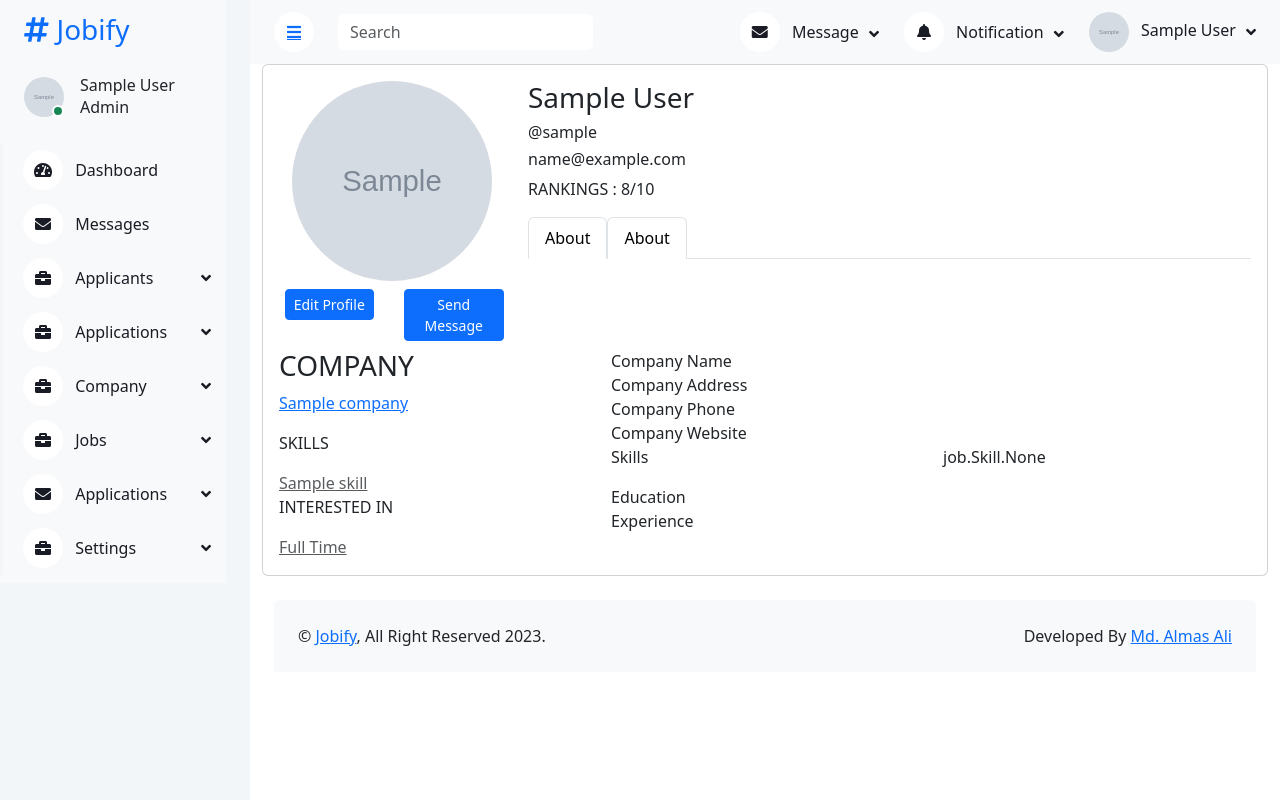
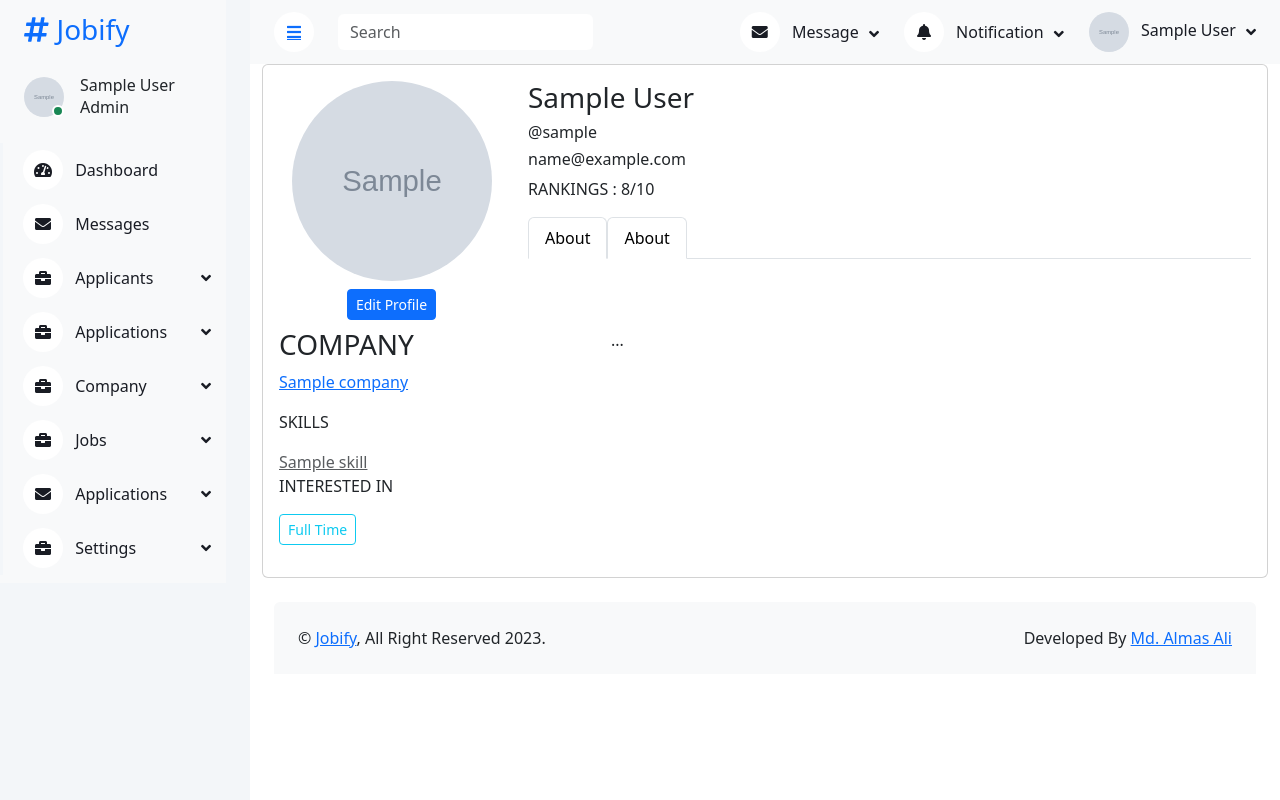
Before and after one commit to Almas-Ali/jobify, a Django app: page /profile/ in a window 1280 px wide. Run offline with Django 4.2, Linux system fonts and the light colour scheme; a user stored in the database is signed in; tables that the repository leaves empty hold one stand-in row (values such as "Sample post"); grey boxes marked "Sample" are stand-in pictures; some libraries are stand-ins or nearby versions.

Commit message:
feat: updated user profile edit features.

```diff
--- a/core/urls.py
+++ b/core/urls.py
@@ -15,4 +15,5 @@
 
     path('dashboard/', views.DashboardView.as_view(), name='dashboard'),
     path('profile/', views.ProfileView.as_view(), name='profile'),
+    path('profile/edit/', views.ProfileEditView.as_view(), name='edit_profile'),
 ]
--- a/core/views.py
+++ b/core/views.py
@@ -8,8 +8,9 @@
 from django.contrib import messages
 from django.shortcuts import redirect
 
-from job.models import Job, Category, Location, Tag, Application
+from job.models import Job, Category, Location, Tag, Application, Company
 from employeer.forms import ApplicationForm
+from account.forms import UserUpdateForm
 
 
 def get_matches_persenatge(job, applicant):
@@ -243,6 +244,34 @@
 class DashboardView(LoginRequiredMixin, TemplateView):
     template_name = 'dashboard/index.html'
 
+    def get_context_data(self, **kwargs):
+        if self.request.user.is_admin:
+            context = super().get_context_data(**kwargs)
+            context['total_jobs'] = Job.objects.all().count()
+            context['total_employeers'] = get_user_model().objects.filter(
+                is_employer=True).exclude(is_superuser=True).count()
+            context['total_applicants'] = get_user_model().objects.filter(
+                is_applicant=True).count()
+            context['total_applications'] = Application.objects.all().count()
+            context['total_companies'] = Company.objects.all().count()
+
+        elif self.request.user.is_employer:
+            context = super().get_context_data(**kwargs)
+
+            context['jobs'] = Job.objects.filter(
+                company=self.request.user.company).order_by('-created_at')
+            context['total_jobs'] = context['jobs'].count()
+            context['total_applications'] = Application.objects.filter(
+                job__in=context['jobs']).count()
+
+        elif self.request.user.is_applicant:
+            context = super().get_context_data(**kwargs)
+            context['applications'] = Application.objects.filter(
+                applicant=self.request.user).order_by('-created_at')
+            context['total_applications'] = context['applications'].count()
+
+        return context
+
 
 class ProfileView(LoginRequiredMixin, TemplateView):
     template_name = 'account/profile.html'
@@ -251,3 +280,24 @@
     #     context = super().get_context_data(**kwargs)
     #     context['user'] = get_user_model().objects.get(id=self.request.user.id)
     #     return context
+
+
+class ProfileEditView(LoginRequiredMixin, TemplateView):
+    template_name = 'account/edit_profile.html'
+
+    def get(self, *args, **kwargs):
+        context = {}
+        context['form'] = UserUpdateForm(instance=self.request.user)
+        return render(self.request, self.template_name, context)
+
+    def post(self, *args, **kwargs):
+        context = {}
+        context['form'] = UserUpdateForm(
+            self.request.POST, self.request.FILES, instance=self.request.user)
+        if context['form'].is_valid():
+            context['form'].save()
+            messages.success(
+                self.request, 'Your profile has been updated successfully')
+            return redirect('core:edit_profile')
+
+        return render(self.request, self.template_name, context)
--- a/templates/account/profile.html
+++ b/templates/account/profile.html
@@ -18,15 +18,15 @@
                       alt="profile image" class="rounded-circle" width="200px" height="200px">
                     {% endif %}
                     <div class="row text-center my-2">
-                        <div class="col-md-6">
-                            <a href="#" class="btn btn-sm btn-primary btn-block">Edit
+                        <div class="col-md-12">
+                            <a href="{% url 'core:edit_profile' %}" class="btn btn-sm btn-primary btn-block">Edit
                                 Profile</a>
                         </div>
-                        <div class="col-md-6">
+                        {% comment %} <div class="col-md-6">
                             <a href="#" class="btn btn-sm btn-primary btn-block">
                                 Send Message
                             </a>
-                        </div>
+                        </div> {% endcomment %}
                     </div>
                 </div>
                 <div class="col-md-9">
@@ -73,84 +73,14 @@
                         {% endif %}
 
                         <p>INTERESTED IN</p>
-                        <a href="#" class="text-muted">
+                        <p class="btn btn-sm btn-outline-info">
                             {{ request.user.interested_in }}
-                        </a><br>
+                        </p><br>
                     </div>
                 </div>
                 <div class="col-md-8">
                     <div class="tab-content profile-tab" id="myTabContent">
-
-                        {% if request.user.is_employer %}
-                        <div class="tab-pane fade show active" id="home" role="tabpanel" aria-labelledby="home-tab">
-                            <div class="row">
-                                <div class="col-md-6">
-                                    <label>Company Name</label>
-                                </div>
-                                <div class="col-md-6">
-                                    <p>
-                                        {% for company in request.user.employer.user_companies %}
-                                        {{ company }}
-                                        {% endfor %}
-                                    </p>
-                                </div>
-                            </div>
-                            <div class="row">
-                                <div class="col-md-6">
-                                    <label>Company Address</label>
-                                </div>
-                                <div class="col-md-6">
-                                    <p>{{ request.user.employer.address }}</p>
-                                </div>
-                            </div>
-                            <div class="row">
-                                <div class="col-md-6">
-                                    <label>Company Phone</label>
-                                </div>
-                                <div class="col-md-6">
-                                    <p>{{ request.user.employer.phone }}</p>
-                                </div>
-                            </div>
-                            <div class="row">
-                                <div class="col-md-6">
-                                    <label>Company Website</label>
-                                </div>
-                                <div class="col-md-6">
-                                    <p>{{ request.user.employer.website }}</p>
-                                </div>
-                            </div>
-                        </div>
-                        {% endif %}
-
-                        {% if request.user.is_applicant %}
-                        <div class="tab-pane fade show active" id="profile" role="tabpanel"
-                          aria-labelledby="profile-tab">
-                            <div class="row">
-                                <div class="col-md-6">
-                                    <label>Skills</label>
-                                </div>
-                                <div class="col-md-6">
-                                    <p>{{ request.user.skills }}</p>
-                                </div>
-                            </div>
-                            <div class="row">
-                                <div class="col-md-6">
-                                    <label>Education</label>
-                                </div>
-                                <div class="col-md-6">
-                                    <p>{{ request.user.education }}</p>
-                                </div>
-                            </div>
-                            <div class="row">
-                                <div class="col-md-6">
-                                    <label>Experience</label>
-                                </div>
-                                <div class="col-md-6">
-                                    <p>{{ request.user.experience }}</p>
-                                </div>
-                            </div>
-                        </div>
-                        {% endif %}
+                        ...
                     </div>
                 </div>
             </div>
--- a/templates/dashboard/messages_list.html
+++ b/templates/dashboard/messages_list.html
@@ -32,10 +32,10 @@
   <div class="card-body row col-md-8">
     <div class="col-md-2">
       {% if user.image %}
-      <img src="{{ request.user.image.url }}" alt="profile image" class="rounded-circle" width="90px" height="90px">
+      <img src="{{ user.image.url }}" alt="profile image" class="rounded-circle" width="90px" height="90px">
       {% else %}
       <img
-        src="https://ui-avatars.com/api/?name={{ request.user.get_full_name }}&amp;size=200&amp;rounded=true&amp;color=fff&amp;background=fc6369"
+        src="https://ui-avatars.com/api/?name={{ request.user.get_full_name }}&amp;size=200&amp;rounded=true&amp;color=fff&amp;background=random"
         alt="profile image" class="rounded-circle" width="90px" height="90px">
       {% endif %}
     </div>
--- a/templates/dashboard/sidenav.html
+++ b/templates/dashboard/sidenav.html
@@ -13,7 +13,7 @@
           style="width: 40px; height: 40px;">
         {% else %}
         <img class="rounded-circle"
-          src="https://ui-avatars.com/api/?name={{ request.user.get_full_name }}&amp;size=200&amp;rounded=true&amp;color=fff&amp;background=fc6369"
+          src="https://ui-avatars.com/api/?name={{ request.user.get_full_name }}&amp;size=200&amp;rounded=true&amp;color=fff&amp;background=random"
           alt="{{ request.user.username }}" style="width: 40px; height: 40px;">
         {% endif %}
         <div class="bg-success rounded-circle border border-2 border-white position-absolute end-0 bottom-0 p-1">
--- a/templates/dashboard/topnav.html
+++ b/templates/dashboard/topnav.html
@@ -83,7 +83,7 @@
         {% if request.user.image %}
           <img class="rounded-circle me-lg-2" src="{{ request.user.image.url }}" alt="{{ request.user.username }}" style="width: 40px; height: 40px;">
         {% else %}
-          <img class="rounded-circle me-lg-2" src="https://ui-avatars.com/api/?name={{ request.user.get_full_name }}&amp;size=200&amp;rounded=true&amp;color=fff&amp;background=fc6369" alt="{{ request.user.username }}" style="width: 40px; height: 40px;">
+          <img class="rounded-circle me-lg-2" src="https://ui-avatars.com/api/?name={{ request.user.get_full_name }}&amp;size=200&amp;rounded=true&amp;color=fff&amp;background=random" alt="{{ request.user.username }}" style="width: 40px; height: 40px;">
         {% endif %}
           <span class="d-none d-lg-inline-flex">{{ request.user.get_full_name }}</span>
       </a>
```
Also changed, not shown: account/forms.py (+43 -4 lines), templates/account/edit_profile.html (added, +50 -0 lines), templates/dashboard/index.html (+12 -11 lines), templates/dashboard/message.html (+35 -2 lines).
